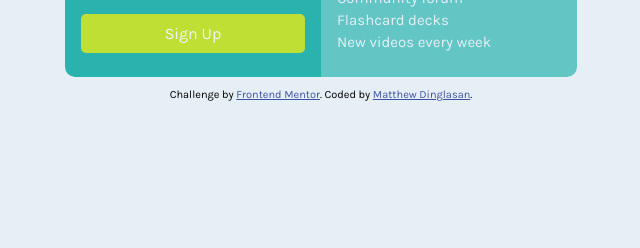
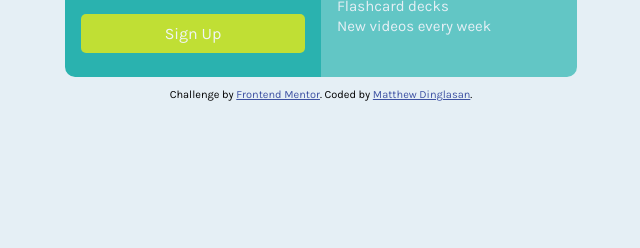
Before and after one commit to Grenzer12/Exercise-2, a plain HTML site: page index.html in a window 1280 px wide. Shown: the part 552-800 px from the top of the page, without its empty margins (319-959 px from the left). Drawn offline with Linux system fonts and the light colour scheme.

Commit message:
Update styles.css

```diff
--- a/styles.css
+++ b/styles.css
@@ -69,7 +69,7 @@ body {
 
 .item2 p {
     font-size: 15px;
-    padding: 2px 0;
+    padding: 0.050em 0;
     margin: 0;
 }
 
```
